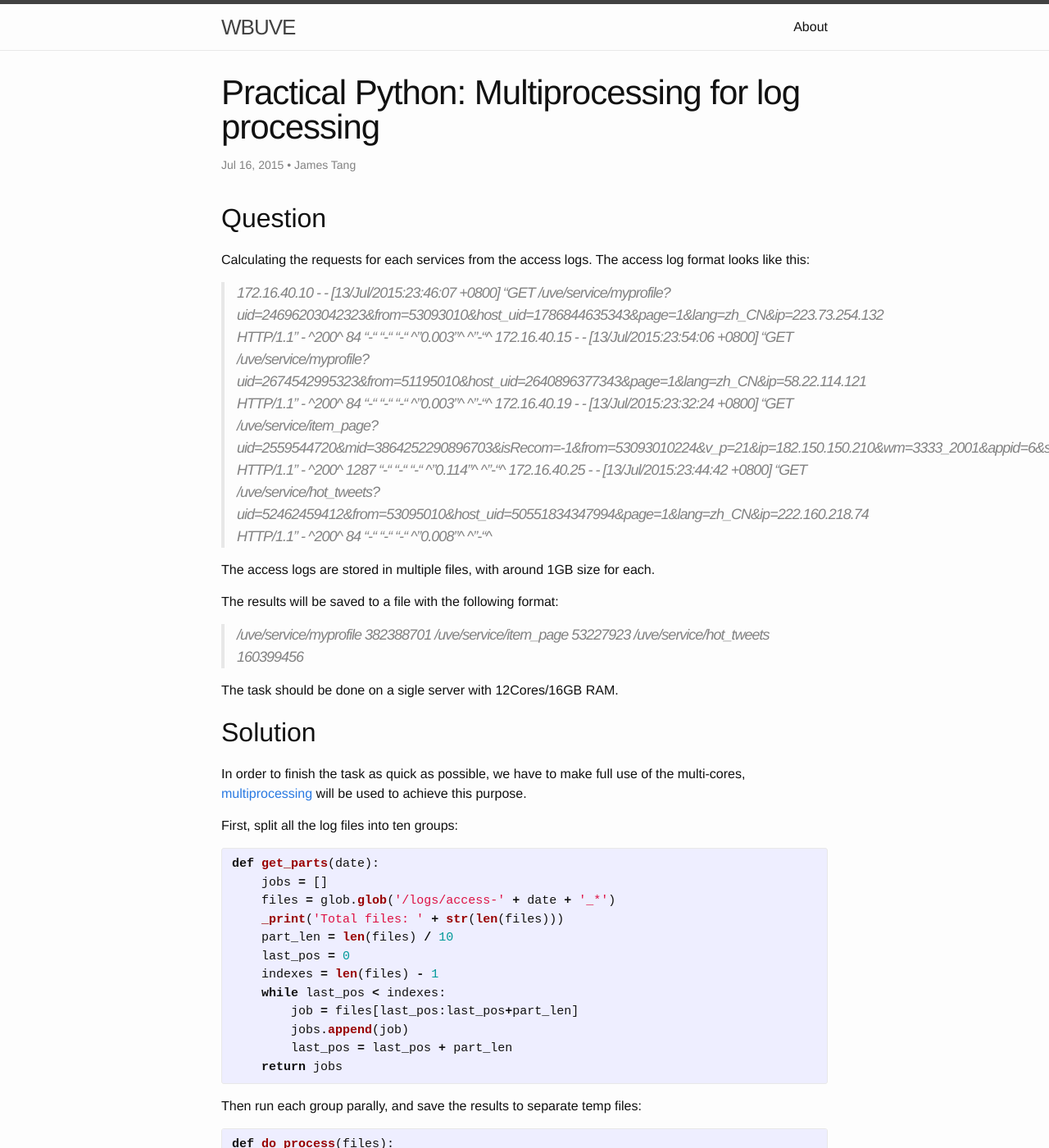
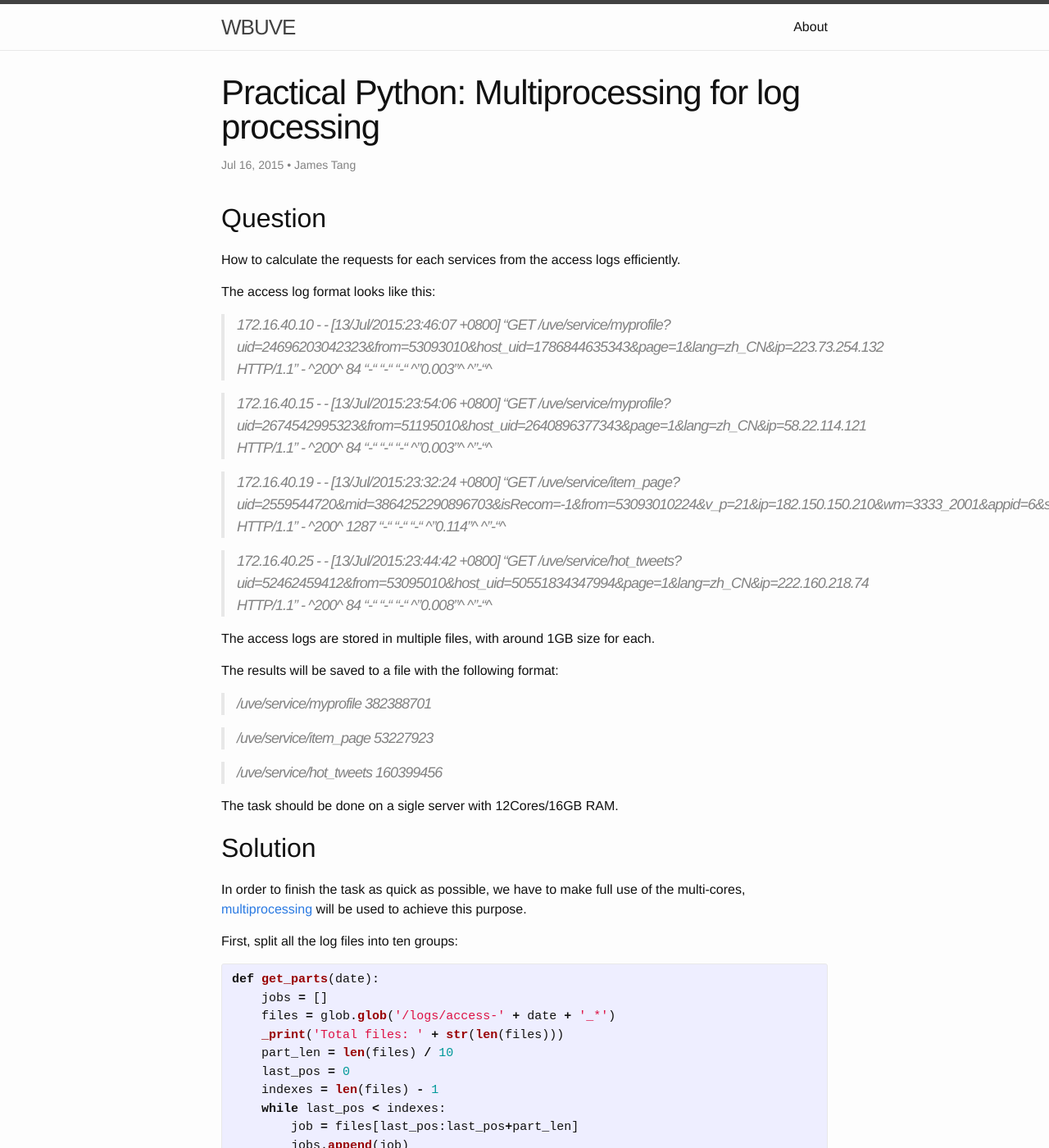
Before and after one commit to lution/uveio.github.io, a Jekyll site: the page built from _posts/2015-07-16-practical-python-multiprocessing.markdown, in a window 1280 px wide and 1400 px high. Shown: the whole window at 82% size. Built offline with Jekyll 4.4.1, drawn with Linux system fonts in a browser that asks for light colours; some of the changed text lies outside the part shown.

Commit message:
Update 2015-07-16-practical-python-multiprocessing.markdown

```diff
--- a/_posts/2015-07-16-practical-python-multiprocessing.markdown
+++ b/_posts/2015-07-16-practical-python-multiprocessing.markdown
@@ -13,11 +13,16 @@ tags:
 
 ## Question
 
-Calculating the requests for each services from the access logs. The access log format looks like this:
+How to calculate the requests for each services from the access logs efficiently.
 
- > 172.16.40.10 - - [13/Jul/2015:23:46:07 +0800] "GET /uve/service/myprofile?uid=24696203042323&from=53093010&host_uid=1786844635343&page=1&lang=zh_CN&ip=223.73.254.132 HTTP/1.1" - ^200^ 84 "-" "-" "-" ^"0.003"^ ^"-"^
- > 172.16.40.15 - - [13/Jul/2015:23:54:06 +0800] "GET /uve/service/myprofile?uid=2674542995323&from=51195010&host_uid=2640896377343&page=1&lang=zh_CN&ip=58.22.114.121 HTTP/1.1" - ^200^ 84 "-" "-" "-" ^"0.003"^ ^"-"^
+The access log format looks like this:
+
+> 172.16.40.10 - - [13/Jul/2015:23:46:07 +0800] "GET /uve/service/myprofile?uid=24696203042323&from=53093010&host_uid=1786844635343&page=1&lang=zh_CN&ip=223.73.254.132 HTTP/1.1" - ^200^ 84 "-" "-" "-" ^"0.003"^ ^"-"^
+
+> 172.16.40.15 - - [13/Jul/2015:23:54:06 +0800] "GET /uve/service/myprofile?uid=2674542995323&from=51195010&host_uid=2640896377343&page=1&lang=zh_CN&ip=58.22.114.121 HTTP/1.1" - ^200^ 84 "-" "-" "-" ^"0.003"^ ^"-"^
+
  > 172.16.40.19 - - [13/Jul/2015:23:32:24 +0800] "GET /uve/service/item_page?uid=2559544720&mid=3864252290896703&isRecom=-1&from=53093010224&v_p=21&ip=182.150.150.210&wm=3333_2001&appid=6&source=3439264077&ouid=201849903475 HTTP/1.1" - ^200^ 1287 "-" "-" "-" ^"0.114"^ ^"-"^
+
  > 172.16.40.25 - - [13/Jul/2015:23:44:42 +0800] "GET /uve/service/hot_tweets?uid=52462459412&from=53095010&host_uid=50551834347994&page=1&lang=zh_CN&ip=222.160.218.74 HTTP/1.1" - ^200^ 84 "-" "-" "-" ^"0.008"^ ^"-"^
 
 The access logs are stored in multiple files, with around 1GB size for each.
@@ -25,7 +30,9 @@ The access logs are stored in multiple files, with around 1GB size for each.
 The results will be saved to a file with the following format:
 
  > /uve/service/myprofile 382388701
+
  > /uve/service/item_page 53227923
+
  > /uve/service/hot_tweets 160399456
 
 The task should be done on a sigle server with 12Cores/16GB RAM.
@@ -107,7 +114,9 @@ Last, remember to remove the temp files:
 os.system('rm -f ' + TMP_DIR + '/tmp-*')
 {% endhighlight %}
 
-This question is simple but typical, [template] shows the skeleton of this solution.
+This question is simple but typical, this [template] shows the skeleton of this solution:
+
+{% gist fwso/79636c531ddbc3ec1f6e %}
 
 You may noticed the `_print` function, it's just a wrap of the standard print with datetime prefix to the message, but it's very useful in practice. When we are processing large amount of data, the task must be ran in background for a long time, so we have to redirect the standard output to log file, the datetime of the output will help us how long the program actually ran, and it's especially helpful when when runtime error occurred.
 
```
